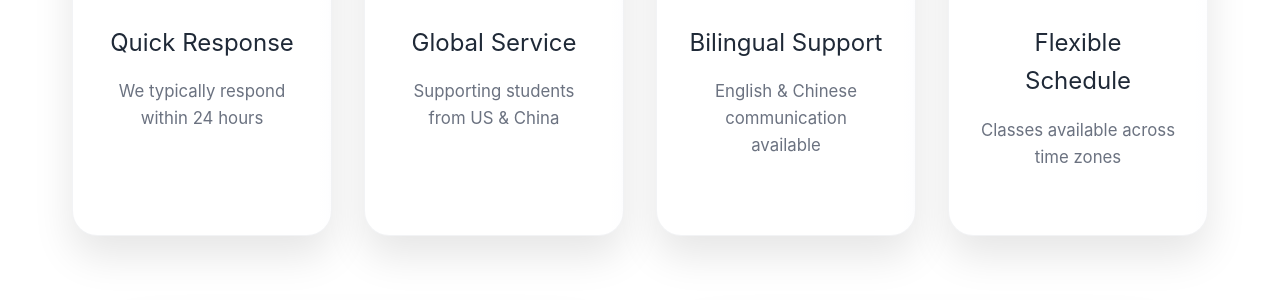
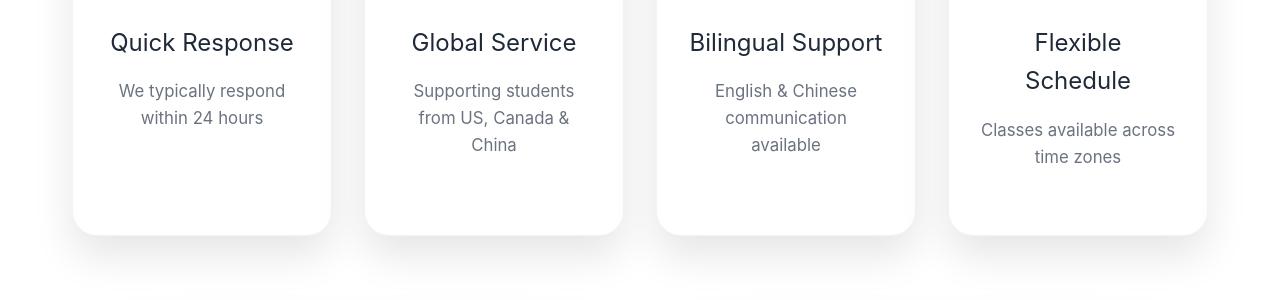
Before and after one commit to hangzhaosbu/aicoding, a Jekyll site: the page built from contact.md, in a window 1280 px wide and 900 px high, scrolled down 884 px. Shown: the part 179-479 px from the top of the window. Built offline with Jekyll 4.4.1, drawn with Linux system fonts in a browser that asks for light colours.

Commit message:
Update contact.md

```diff
--- a/contact.md
+++ b/contact.md
@@ -729,8 +729,8 @@
       <span class="zh-content">全球服务</span>
     </h3>
     <p class="quick-card-content">
-      <span class="en-content">Supporting students from US & China</span>
-      <span class="zh-content">为美国和中国的学生提供支持</span>
+      <span class="en-content">Supporting students from US, Canada & China</span>
+      <span class="zh-content">为美国，加拿大和中国的学生提供支持</span>
     </p>
   </div>
 
```
